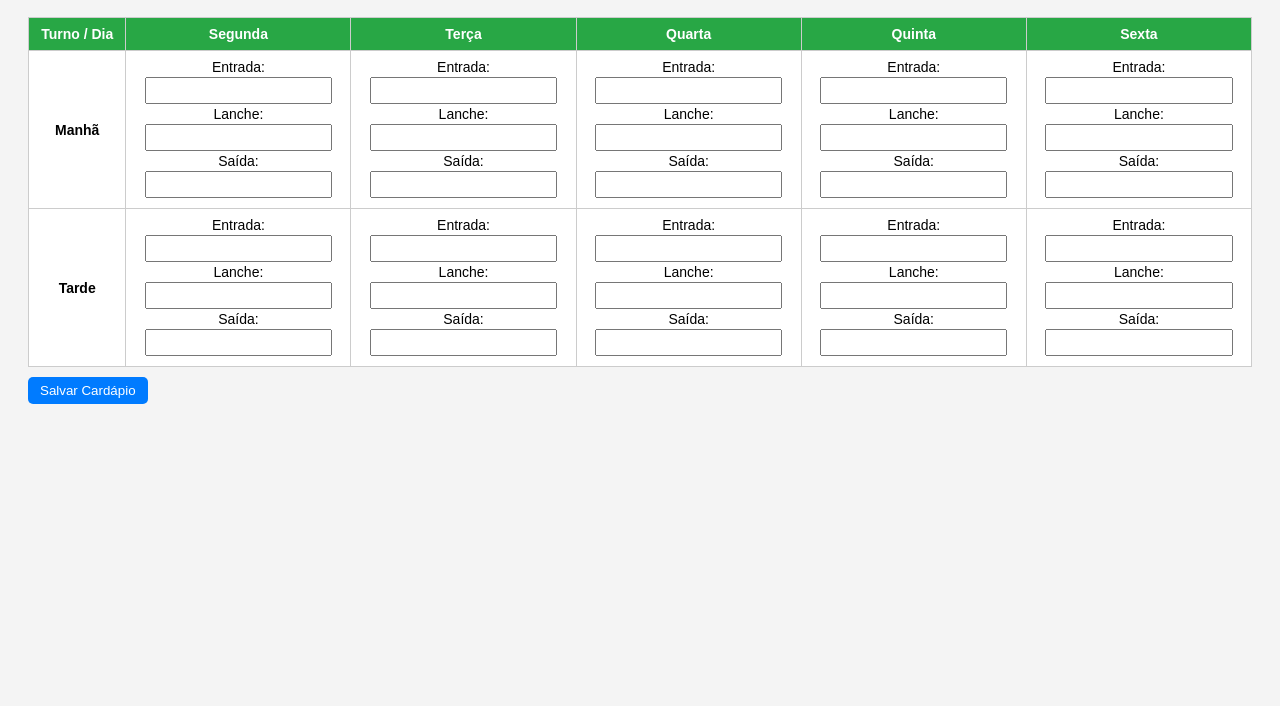
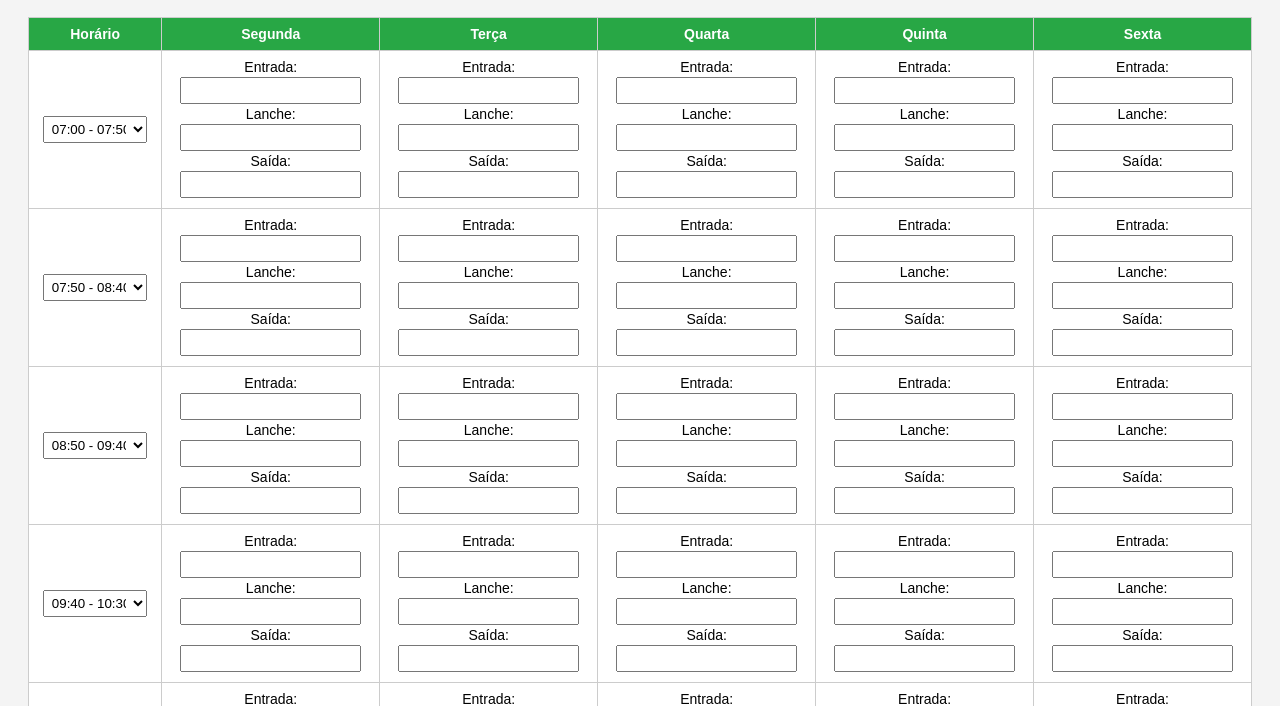
Before and after one commit to Isa-bohn04/TCC-funcionalidades, a plain HTML site: page cardapio.html in a window 1280 px wide. Shown: the part 89-795 px from the top of the page. Drawn offline with Linux system fonts and the light colour scheme.

Commit message:
cardapio.html

```diff
--- a/cardapio.html
+++ b/cardapio.html
@@ -3,47 +3,15 @@
 <head>
 <meta charset="UTF-8">
 <meta name="viewport" content="width=device-width, initial-scale=1.0">
-<title>Cardápio Semanal Editável</title>
+<title>Cardápio Semanal por Horário</title>
 <style>
-  body {
-    font-family: Arial, sans-serif;
-    background: #f4f4f4;
-    padding: 20px;
-  }
-  h1 {
-    text-align: center;
-    margin-bottom: 20px;
-  }
-  table {
-    width: 100%;
-    border-collapse: collapse;
-    background: white;
-  }
-  th, td {
-    border: 1px solid #ccc;
-    padding: 8px;
-    text-align: center;
-    font-size: 14px;
-  }
-  th {
-    background: #28a745;
-    color: white;
-  }
-  td input {
-    width: 90%;
-    padding: 4px;
-    margin: 2px 0;
-    box-sizing: border-box;
-  }
-  button {
-    margin-top: 10px;
-    padding: 6px 12px;
-    background: #007bff;
-    color: white;
-    border: none;
-    border-radius: 5px;
-    cursor: pointer;
-  }
+  body { font-family: Arial; padding: 20px; background: #f4f4f4; }
+  h1 { text-align: center; margin-bottom: 20px; }
+  table { width: 100%; border-collapse: collapse; background: white; }
+  th, td { border: 1px solid #ccc; padding: 8px; text-align: center; font-size: 14px; }
+  th { background: #28a745; color: white; }
+  td input, td select { width: 90%; padding: 4px; margin: 2px 0; box-sizing: border-box; }
+  button { margin-top: 10px; padding: 6px 12px; background: #007bff; color: white; border: none; border-radius: 5px; cursor: pointer; }
 </style>
 </head>
 <body>
@@ -53,7 +21,7 @@
 <table>
   <thead>
     <tr>
-      <th>Turno / Dia</th>
+      <th>Horário</th>
       <th>Segunda</th>
       <th>Terça</th>
       <th>Quarta</th>
@@ -61,56 +29,71 @@
       <th>Sexta</th>
     </tr>
   </thead>
-  <tbody id="cardapioBody">
-    <!-- Linhas preenchidas pelo JS -->
-  </tbody>
+  <tbody id="cardapioBody"></tbody>
 </table>
 
 <button onclick="salvarCardapio()">Salvar Cardápio</button>
 
 <script>
-// Turnos e dias
-const turnos = ["Manhã", "Tarde"];
+// Horários disponíveis
+const horarios = ["07:00 - 07:50", "07:50 - 08:40", "08:50 - 09:40", "09:40 - 10:30", "10:50 - 11:40"];
+
+// Dias da semana
 const dias = ["Segunda", "Terça", "Quarta", "Quinta", "Sexta"];
 
 // Inicializa cardápio vazio
 let cardapio = {};
-turnos.forEach(turno => {
-  cardapio[turno] = {};
+horarios.forEach(horario => {
+  cardapio[horario] = {};
   dias.forEach(dia => {
-    cardapio[turno][dia] = { entrada: "", lanche: "", saida: "" };
+    cardapio[horario][dia] = { entrada: "", lanche: "", saida: "" };
   });
 });
 
-// Função para renderizar tabela editável
+// Renderiza tabela editável
 function renderCardapio() {
   const tbody = document.getElementById('cardapioBody');
   tbody.innerHTML = '';
 
-  turnos.forEach(turno => {
+  horarios.forEach(horario => {
     const tr = document.createElement('tr');
-    tr.innerHTML = `<td><b>${turno}</b></td>` +
+    tr.innerHTML = `<td>
+        <select onchange="alterarHorario(this, '${horario}')">
+          ${horarios.map(h => `<option value="${h}" ${h===horario?'selected':''}>${h}</option>`).join('')}
+        </select>
+      </td>` +
       dias.map(dia => `
         <td>
-          Entrada:<br><input type="text" value="${cardapio[turno][dia].entrada}"
-            onchange="cardapio['${turno}']['${dia}'].entrada=this.value">
-          <br>Lanche:<br><input type="text" value="${cardapio[turno][dia].lanche}"
-            onchange="cardapio['${turno}']['${dia}'].lanche=this.value">
-          <br>Saída:<br><input type="text" value="${cardapio[turno][dia].saida}"
-            onchange="cardapio['${turno}']['${dia}'].saida=this.value">
-        </td>
-      `).join('');
+          Entrada:<br><input type="text" value="${cardapio[horario][dia].entrada}" onchange="cardapio['${horario}']['${dia}'].entrada=this.value">
+          <br>Lanche:<br><input type="text" value="${cardapio[horario][dia].lanche}" onchange="cardapio['${horario}']['${dia}'].lanche=this.value">
+          <br>Saída:<br><input type="text" value="${cardapio[horario][dia].saida}" onchange="cardapio['${horario}']['${dia}'].saida=this.value">
+        </td>`).join('');
     tbody.appendChild(tr);
   });
 }
 
-// Função de salvar (aqui apenas mostra no console, pode salvar no banco)
+// Função para alterar horário de uma linha
+function alterarHorario(select, antigoHorario) {
+  const novoHorario = select.value;
+  if (novoHorario === antigoHorario) return;
+
+  // Copia os dados para o novo horário
+  if (!cardapio[novoHorario]) cardapio[novoHorario] = {};
+  dias.forEach(dia => {
+    cardapio[novoHorario][dia] = { ...cardapio[antigoHorario][dia] };
+    cardapio[antigoHorario][dia] = { entrada:"", lanche:"", saida:"" };
+  });
+
+  renderCardapio();
+}
+
+// Salvar cardápio
 function salvarCardapio() {
   console.log("Cardápio salvo:", cardapio);
   alert("Cardápio atualizado com sucesso!");
 }
 
-// Renderiza inicialmente
+// Inicializa
 renderCardapio();
 </script>
 
```
